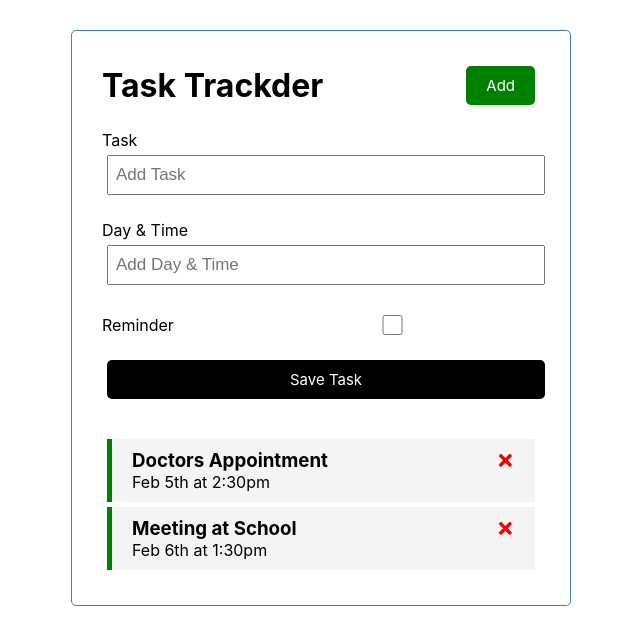
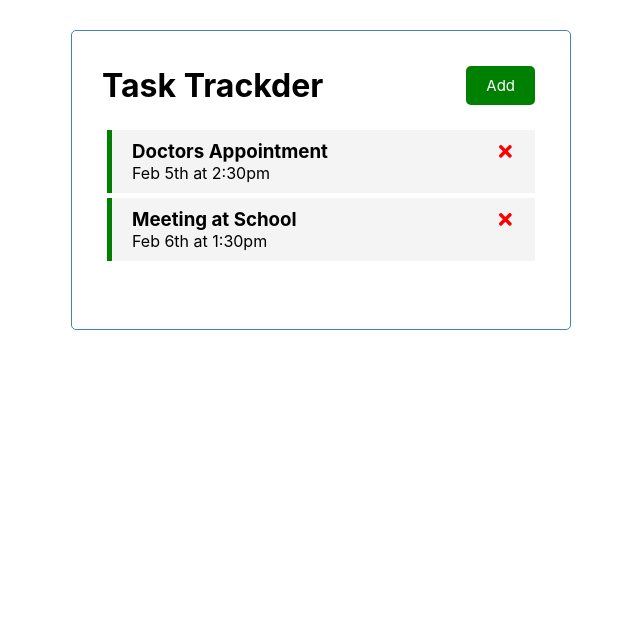
Before and after one commit to kaungphyowai/react-task-tracker, a React (Create React App) app: page / in a window 1280 px wide. Shown: the top 644 px of the page, without its empty margins (319-959 px from the left). Built offline with nearby package versions, Linux system fonts and the light colour scheme.

Commit message:
showAddTask state added and button toggle

```diff
--- a/src/App.js
+++ b/src/App.js
@@ -4,6 +4,7 @@ import { useState } from 'react'
 import AddTask from './components/AddTask';
 
 function App() {
+  const [showAddTask, setShowAddTask] = useState(false)
   const [tasks, setTasks] = useState([
     {
       "id": 1,
@@ -35,8 +36,8 @@ function App() {
   }
   return (
     <div className="container">
-      <Header />
-      <AddTask onAdd={addTask} />
+      <Header onClickAdd={() => setShowAddTask(!showAddTask)} />
+      {showAddTask && <AddTask onAdd={addTask} />}
       {tasks.length > 0 ? <Tasks tasks={tasks} onDelete={deleteTask} onToggle={toggleReminder} /> : "There is no task"}
     </div>
   );
--- a/src/components/Header.js
+++ b/src/components/Header.js
@@ -1,13 +1,10 @@
 import PropType from 'prop-types'
 import Button from './Button'
-const Header = ({ title }) => {
-    const onClick = () => {
-        console.log("Click")
-    }
+const Header = ({ title, onClickAdd }) => {
     return (
         <header className='header'>
             <h1 >{title}</h1>
-            <Button onClick={onClick} color='green' text='Add' />
+            <Button onClick={onClickAdd} color='green' text='Add' />
         </header>
     )
 }
```
